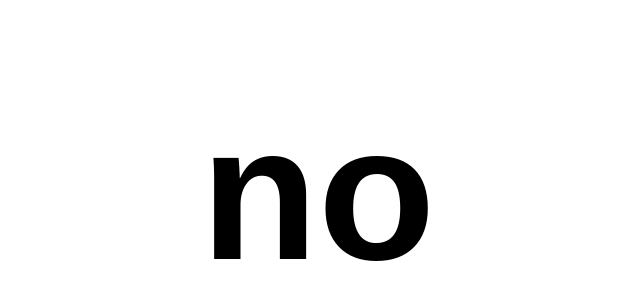
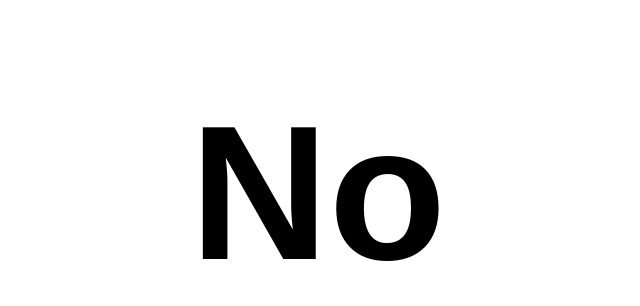
Before and after one commit to niko-dev25/no, a plain HTML site: page index.html in a window 1280 px wide. Shown: the part 208-514 px from the top of the page, without its empty margins (322-962 px from the left). Drawn offline with Linux system fonts and the light colour scheme.

Commit message:
Update index.html

```diff
--- a/index.html
+++ b/index.html
@@ -20,6 +20,6 @@
   </style>
 </head>
 <body>
-  <h1>no</h1>
+  <h1>No</h1>
 </body>
 </html>
```
